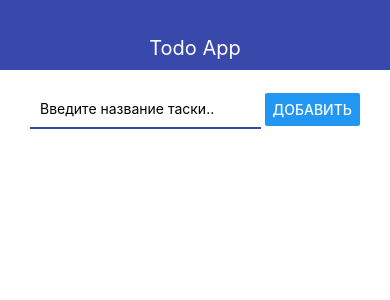
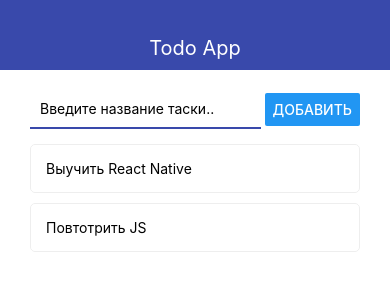
Before and after one commit to alex170485/ToDo_App_React_Native, a React Native app: screen / in a window 390 px wide. Shown: the top 300 px of the page. Built offline with nearby package versions, Linux system fonts and the light colour scheme.

Commit message:
add second screen

```diff
--- a/App.js
+++ b/App.js
@@ -1,13 +1,18 @@
 import { StatusBar } from 'expo-status-bar';
 import React, {useState} from 'react';
 import { StyleSheet, Text, View, ScrollView, FlatList } from 'react-native';
-import {NavBar} from "./src/NavBar";
-import {AddTodo} from "./src/AddTodo";
-import {Todo} from "./src/Todo";
+import {NavBar} from "./src/components/NavBar";
+import {MainScreen} from "./src/screens/MainScreens";
+import {TodoScreen} from "./src/screens/TodoScreen";
+
 
 export default function App() {
 
-    const [todos, setTodos] = useState([]);
+    const [todos, setTodos] = useState([
+        {id: '1', title: 'Выучить React Native'},
+        {id: '2', title: 'Повтотрить JS'}
+    ]);
+    const [todoId, setTodoId] = useState(null)
     const addTodo = (title) => {
         setTodos(prev => [...prev, {
             id: Date.now().toString(),
@@ -17,18 +22,21 @@
     const removeTodo = (id) => {
         setTodos(prev=> prev.filter(todo => todo.id !==id))
     }
+    let content = (
+        <MainScreen todos = {todos} addTodo = {addTodo} removeTodo = {removeTodo} openTodo = {(id)=> {
+            setTodoId(id)
+        }}/>
+    )
+    if(todoId) {
+        const todo = todos.find(el => el.id == todoId)
+        content = <TodoScreen goBack={() => {setTodoId(null)}} todo={todo}/>
+    }
 
     return (
     <View>
       <NavBar title = {'Todo App'}/>
         <View style={styles.container}>
-      <AddTodo onSubmit = {addTodo}/>
-
-      <FlatList
-          keyExtractor = {item => item.id.toString() }
-      data = {todos}
-      renderItem = {({item})=>(<Todo todo={item} onRemove = {removeTodo}/>)}
-      />
+            {content}
       <StatusBar style="auto" />
         </View>
     </View>
--- a/src/Todo.js
+++ b/src/components/Todo.js
@@ -2,11 +2,11 @@
 import {View, StyleSheet, Text, TouchableOpacity} from "react-native";
 
 
-export const Todo = ({todo, onRemove}) => {
+export const Todo = ({todo, onRemove, onOpen}) => {
     return (
         <TouchableOpacity
             activeOpacity = {0.5}
-            onPress = {()=>{console.log(todo.id)}}
+            onPress = {()=>onOpen(todo.id)}
             onLongPress = {()=>{onRemove(todo.id)}}
         >
         <View style = {styles.todo}>
--- /dev/null
+++ b/src/screens/MainScreens.js
@@ -0,0 +1,19 @@
+import React from 'react'
+import {FlatList, StyleSheet, View} from 'react-native'
+import {AddTodo} from "../components/AddTodo";
+import {Todo} from "../components/Todo";
+
+
+export const MainScreen = props => {
+    return <View>
+        <AddTodo onSubmit = {props.addTodo}/>
+
+        <FlatList
+            keyExtractor = {item => item.id.toString() }
+            data = {props.todos}
+            renderItem = {({item})=>(<Todo todo={item} onRemove = {props.removeTodo} onOpen= {props.openTodo}/>)}
+        />
+    </View>
+}
+
+const style = StyleSheet.create({})
--- /dev/null
+++ b/src/screens/TodoScreen.js
@@ -0,0 +1,13 @@
+import React from 'react'
+import {StyleSheet, View, Text, Button} from 'react-native'
+
+
+export const TodoScreen = ({goBack, todo}) => {
+    return <View>
+        <Text>{todo.title}</Text>
+        <Button title = 'Назад' onPress = {goBack}/>
+
+    </View>
+}
+
+const style = StyleSheet.create({})
```
Also changed, not shown: src/components/AddTodo.js (renamed from src/AddTodo.js), src/components/NavBar.js (renamed from src/NavBar.js).
